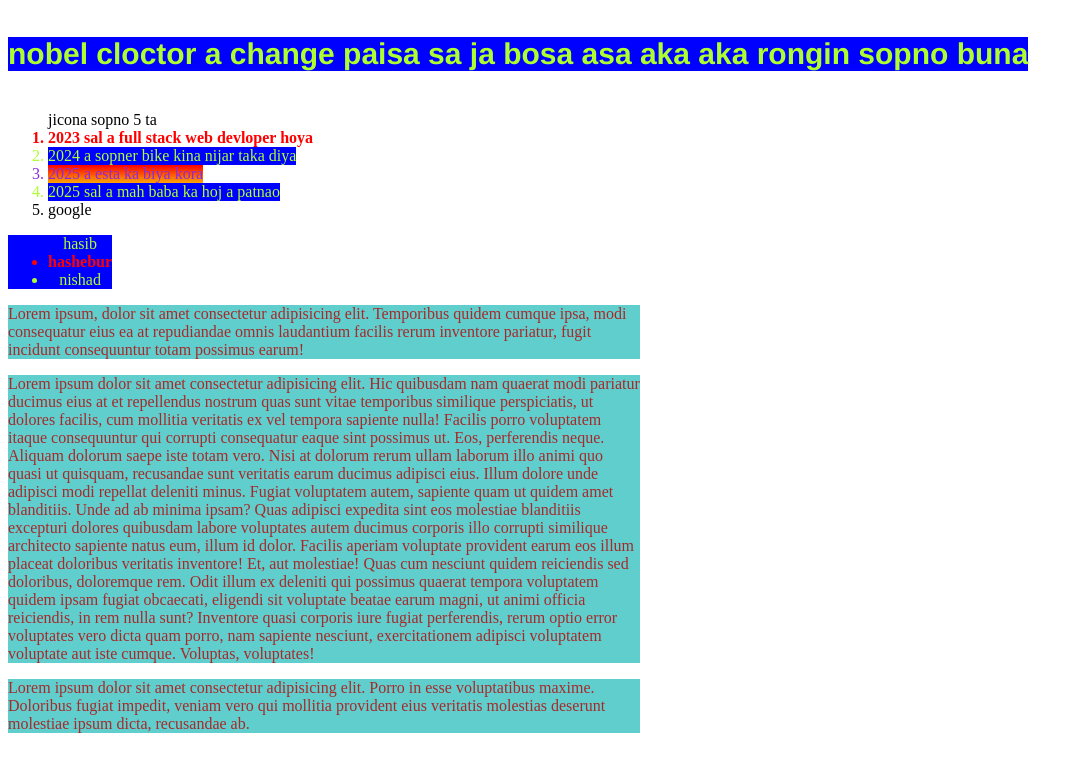
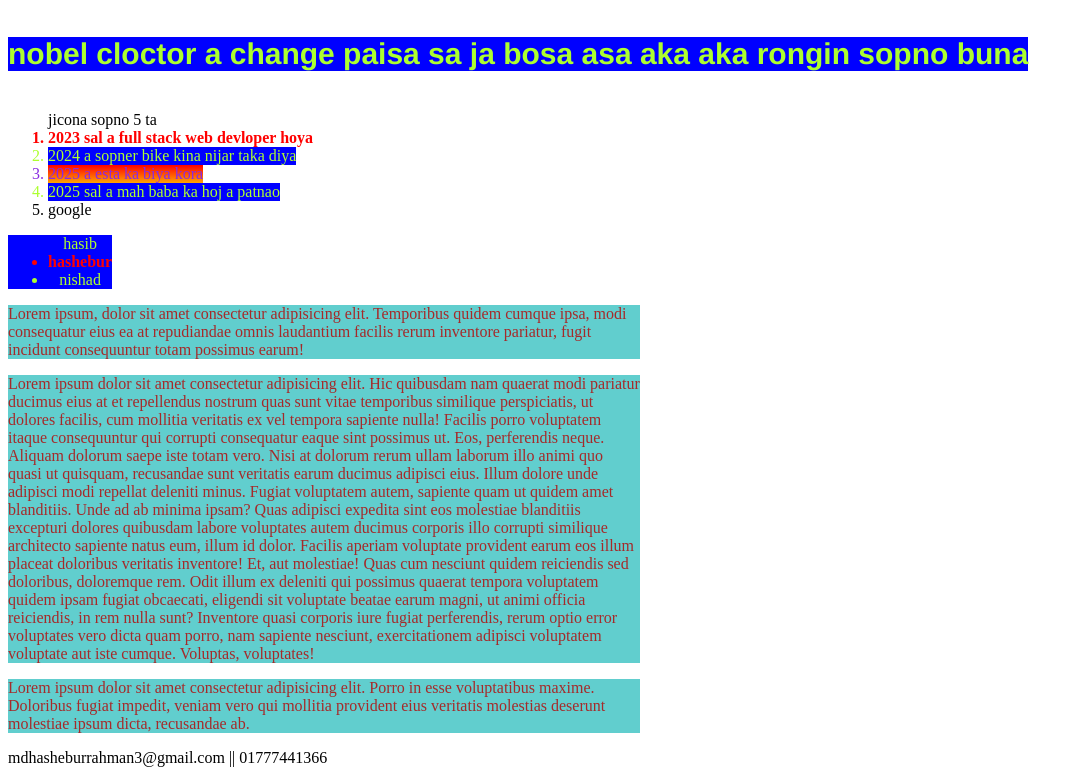
Before and after one commit to devhasheburrahman/secend-.repo, a plain HTML site: page index.html in a window 1280 px wide. Shown: the part 612-1387 px from the top of the page, without its empty margins (0-1084 px from the left). Before the commit the page ends 1361 px from the top, so only its background shows below. Drawn offline with Linux system fonts and the light colour scheme.

Commit message:
secend commit

```diff
--- a/index.html
+++ b/index.html
@@ -124,6 +124,7 @@
             recusandae
             ab.</p>
     </div>
+    <footer>mdhasheburrahman3@gmail.com || 01777441366</footer>
 </body>
 
 </html>
```
